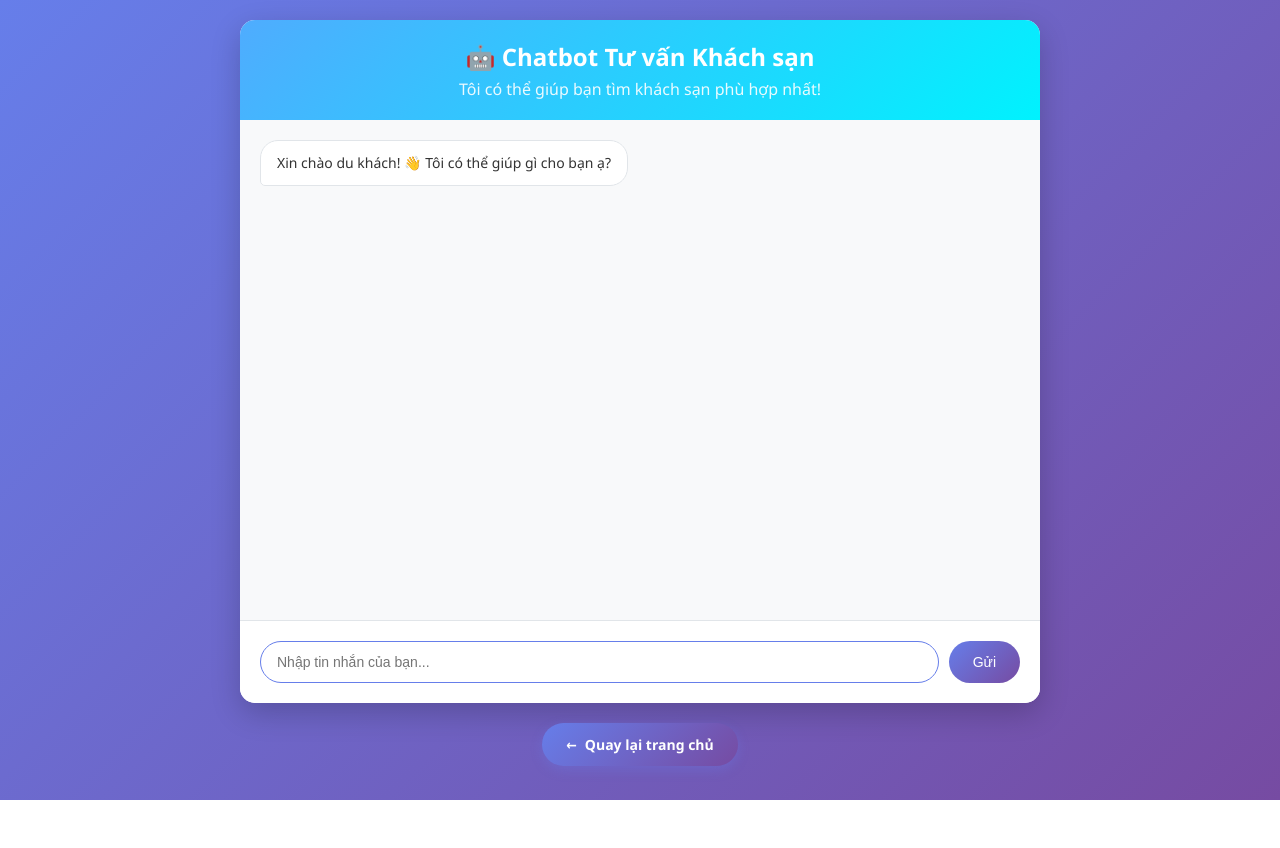
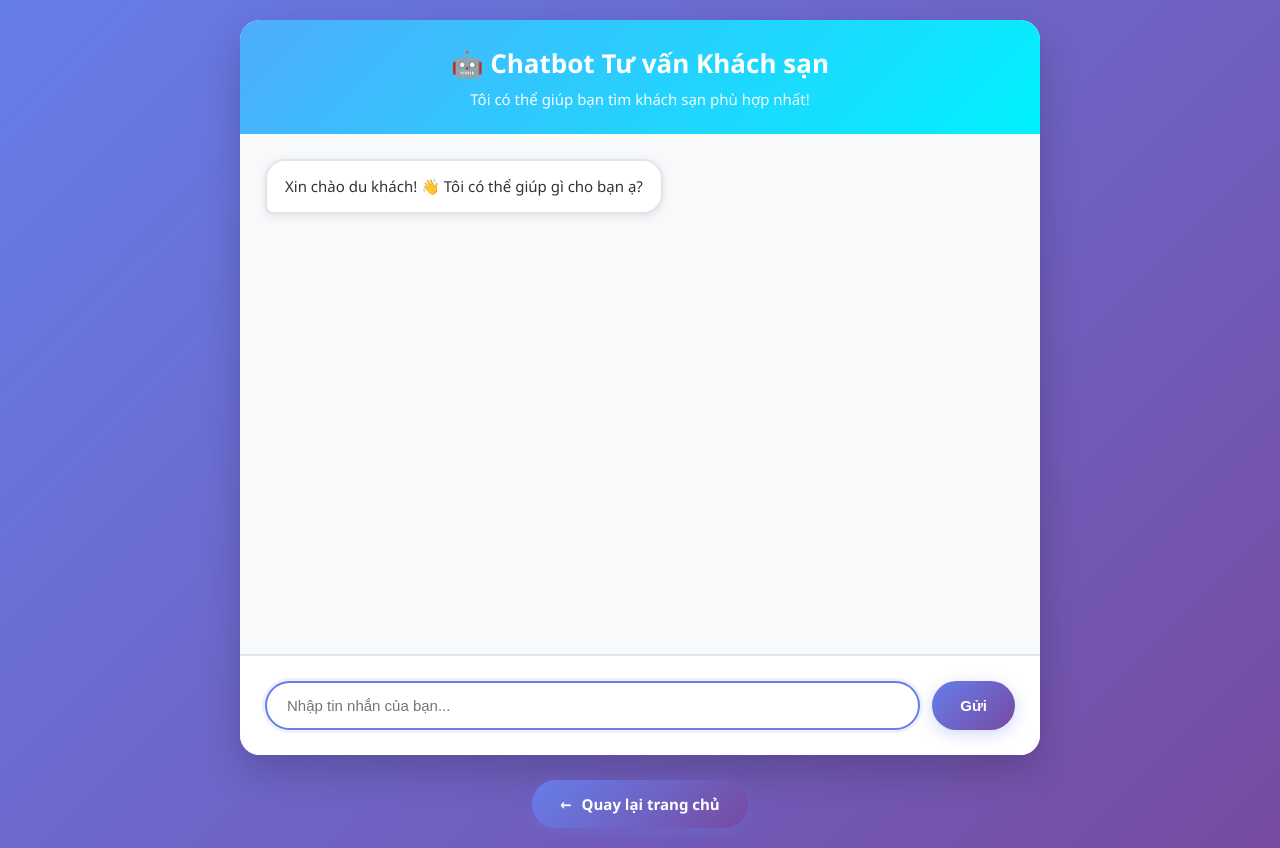
Before and after one commit to DoKhacThanhCong/Group-09-Hotel-recommendation, a Flask app: page /chatbot in a window 1280 px wide. Before the commit the page ends 800 px from the top, so only its background shows below. Run offline with Flask 3, Linux system fonts and the light colour scheme.

Commit message:
Update chatbot.html

```diff
--- a/templates/chatbot.html
+++ b/templates/chatbot.html
@@ -25,37 +25,39 @@
             max-width: 800px;
             width: 100%;
             background: white;
-            border-radius: 15px;
-            box-shadow: 0 10px 30px rgba(0,0,0,0.2);
+            border-radius: 20px;
+            box-shadow: 0 15px 40px rgba(0,0,0,0.2);
             overflow: hidden;
-            margin-bottom: 20px;
+            margin-bottom: 25px;
         }
 
         .chat-header {
             background: linear-gradient(135deg, #4facfe 0%, #00f2fe 100%);
             color: white;
-            padding: 20px;
+            padding: 25px;
             text-align: center;
         }
 
         .chat-header h1 {
-                font-size: 24px;
-                margin-bottom: 5px;
+            font-size: 26px;
+            margin-bottom: 8px;
+            font-weight: 700;
         }
 
         .chat-header p {
-                opacity: 0.9;
+            opacity: 0.95;
+            font-size: 15px;
         }
 
         .chat-messages {
-            height: 500px;
+            height: 520px;
             overflow-y: auto;
-            padding: 20px;
+            padding: 25px;
             background: #f8f9fa;
         }
 
         .message {
-            margin-bottom: 15px;
+            margin-bottom: 18px;
             display: flex;
             align-items: flex-start;
         }
@@ -69,123 +71,131 @@
         }
 
         .message-content {
-            max-width: 70%;
-            padding: 12px 16px;
-            border-radius: 18px;
-            font-size: 14px;
-            line-height: 1.4;
+            max-width: 75%;
+            padding: 14px 18px;
+            border-radius: 20px;
+            font-size: 15px;
+            line-height: 1.5;
         }
 
         .user .message-content {
             background: linear-gradient(135deg, #667eea 0%, #764ba2 100%);
             color: white;
-            border-bottom-right-radius: 5px;
+            border-bottom-right-radius: 8px;
         }
 
         .bot .message-content {
             background: white;
             color: #333;
-            border: 1px solid #e1e5e9;
-            border-bottom-left-radius: 5px;
+            border: 2px solid #e1e5e9;
+            border-bottom-left-radius: 8px;
+            box-shadow: 0 2px 8px rgba(0,0,0,0.1);
         }
 
         .chat-input-container {
-            padding: 20px;
+            padding: 25px;
             background: white;
-            border-top: 1px solid #e1e5e9;
+            border-top: 2px solid #e1e5e9;
         }
 
         .chat-input-form {
             display: flex;
-            gap: 10px;
+            gap: 12px;
         }
 
         .chat-input {
             flex: 1;
-            padding: 12px 16px;
-            border: 1px solid #ddd;
-            border-radius: 25px;
+            padding: 14px 20px;
+            border: 2px solid #ddd;
+            border-radius: 30px;
             outline: none;
-            font-size: 14px;
-            transition: border-color 0.3s;
+            font-size: 15px;
+            transition: all 0.3s ease;
         }
 
         .chat-input:focus {
             border-color: #667eea;
+            box-shadow: 0 0 0 3px rgba(102, 126, 234, 0.1);
         }
 
         .send-button {
-            padding: 12px 24px;
+            padding: 14px 28px;
             background: linear-gradient(135deg, #667eea 0%, #764ba2 100%);
             color: white;
             border: none;
-            border-radius: 25px;
+            border-radius: 30px;
             cursor: pointer;
-            font-size: 14px;
-            transition: transform 0.2s;
+            font-size: 15px;
+            font-weight: 600;
+            transition: all 0.3s ease;
+            box-shadow: 0 4px 15px rgba(102, 126, 234, 0.3);
         }
 
         .send-button:hover {
             transform: translateY(-2px);
+            box-shadow: 0 6px 20px rgba(102, 126, 234, 0.4);
         }
 
         .send-button:disabled {
             opacity: 0.6;
             cursor: not-allowed;
             transform: none;
+            box-shadow: none;
         }
 
         .typing-indicator {
             display: none;
-            padding: 12px 16px;
+            padding: 14px 18px;
             background: white;
-            border-radius: 18px;
-            border-bottom-left-radius: 5px;
+            border-radius: 20px;
+            border-bottom-left-radius: 8px;
             font-style: italic;
             color: #666;
+            border: 2px solid #e1e5e9;
         }
 
         .back-home-button {
             display: inline-flex;
             align-items: center;
-            gap: 8px;
+            gap: 10px;
             background: linear-gradient(135deg, #667eea 0%, #764ba2 100%);
             color: white;
-            padding: 12px 24px;
+            padding: 14px 28px;
             border: none;
-            border-radius: 25px;
+            border-radius: 30px;
             text-decoration: none;
             font-weight: 600;
-            font-size: 14px;
+            font-size: 15px;
             transition: all 0.3s ease;
-            box-shadow: 0 4px 12px rgba(102, 126, 234, 0.3);
+            box-shadow: 0 4px 15px rgba(102, 126, 234, 0.3);
         }
 
         .back-home-button:hover {
             transform: translateY(-2px);
-                box-shadow: 0 6px 16px rgba(102, 126, 234, 0.4);
+            box-shadow: 0 6px 20px rgba(102, 126, 234, 0.4);
         }
 
         .detail-link {
             display: inline-block;
             background: linear-gradient(135deg, #00b894 0%, #00a085 100%);
             color: white;
-            padding: 6px 12px;
-            border-radius: 15px;
+            padding: 8px 16px;
+            border-radius: 20px;
             text-decoration: none;
-            font-size: 12px;
+            font-size: 13px;
             font-weight: 600;
-            margin-top: 5px;
+            margin-top: 8px;
             transition: all 0.3s ease;
             cursor: pointer;
+            border: none;
         }
 
         .detail-link:hover {
-                transform: translateY(-1px);
-                box-shadow: 0 4px 8px rgba(0, 184, 148, 0.3);
+            transform: translateY(-2px);
+            box-shadow: 0 4px 12px rgba(0, 184, 148, 0.3);
         }
 
-        /* Modal styles */
+        /* Modal styles - LÀM RỘNG VÀ ĐẸP HƠN */
         .modal {
             display: none;
             position: fixed;
@@ -359,29 +449,41 @@
             hotelDetailContent.innerHTML = `
                 <div class="hotel-detail-header">
                     <h2>${hotelData.name}</h2>
-                        <div style="color: #f39c12; font-size: 16px;">
-                            ${'⭐'.repeat(Math.floor(hotelData.stars))} ${hotelData.stars} sao
+                    <div style="color: #f39c12; font-size: 20px; display: flex; align-items: center; gap: 10px;">
+                        ${'⭐'.repeat(Math.floor(hotelData.stars))}
+                        <span style="font-weight: 700;">${hotelData.stars} sao</span>
                     </div>
                 </div>
 
                 <div class="hotel-info-grid">
                     <div class="info-item">
                         <span style="font-weight: bold; color: #e74c3c;">💰</span>
-                            <span>${hotelData.price.toLocaleString()} VND/đêm</span>
+                        <div>
+                            <div style="font-weight: 700; color: #e74c3c; font-size: 18px;">${typeof hotelData.price === 'number' ? hotelData.price.toLocaleString() : hotelData.price} VND</div>
+                            <div style="font-size: 13px; color: #666;">/ đêm</div>
+                        </div>
                     </div>
                     <div class="info-item">
                         <span style="font-weight: bold; color: #27ae60;">⭐</span>
-                            <span>Đánh giá: ${hotelData.rating}/5</span>
+                        <div>
+                            <div style="font-weight: 700; color: #27ae60; font-size: 18px;">${hotelData.rating}/5</div>
+                            <div style="font-size: 13px; color: #666;">Đánh giá</div>
+                        </div>
                     </div>
                     <div class="info-item">
                         <span style="font-weight: bold; color: #3498db;">📍</span>
-                            <span>${hotelData.city}</span>
+                        <div>
+                            <div style="font-weight: 700; color: #3498db; font-size: 18px;">${hotelData.city}</div>
+                            <div style="font-size: 13px; color: #666;">Thành phố</div>
+                        </div>
                     </div>
                 </div>
 
                 ${features.length > 0 ? `
                     <div>
-                            <h4 style="margin-bottom: 10px;">🎯 Tiện ích</h4>
+                        <h4 style="margin-bottom: 18px; color: #2c3e50; display: flex; align-items: center; gap: 10px; font-size: 20px;">
+                            🎯 Tiện ích nổi bật
+                        </h4>
                         <div class="features-list">
                             ${features.map(feature => `<span class="feature-tag">${feature}</span>`).join('')}
                         </div>
@@ -389,9 +491,9 @@
                 ` : ''}
 
                 ${hotelData.review ? `
-                        <div style="margin-top: 20px;">
-                            <h4 style="margin-bottom: 10px;">📝 Đánh giá</h4>
-                            <p style="color: #666; line-height: 1.5;">${hotelData.review}</p>
+                    <div class="review-section">
+                        <h4>📝 Đánh giá từ khách hàng</h4>
+                        <p style="color: #555; line-height: 1.6; font-size: 15px;">${hotelData.review}</p>
                     </div>
                 ` : ''}
 
@@ -442,7 +544,7 @@
             // Xử lý các link xem chi tiết - chuyển thành nút mở modal
             formattedContent = formattedContent.replace(
                 /\[Xem chi tiết (.*?)\]\(\/hotel\/(.*?)\)/g,
-                '<span class="detail-link" data-hotel-index="$1">🔍 Xem chi tiết $1</span>'
+                '<button class="detail-link" data-hotel-name="$1">🔍 Xem chi tiết $1</button>'
             );
 
             contentDiv.innerHTML = formattedContent;
@@ -454,8 +556,8 @@
             setTimeout(() => {
                 const detailLinks = contentDiv.querySelectorAll('.detail-link');
                 detailLinks.forEach(link => {
-                    link.addEventListener('click', function () {
-                        const hotelName = this.getAttribute('data-hotel-index');
+                    link.addEventListener('click', function() {
+                        const hotelName = this.getAttribute('data-hotel-name');
                         const hotel = sessionData.currentHotels.find(h => h.name === hotelName);
                         if (hotel) {
                             showHotelModal(hotel);
@@ -511,7 +613,7 @@
                     sessionData = {
                         stage: data.stage || sessionData.stage,
                         preferences: data.preferences || sessionData.preferences,
-                        currentHotels: data.hotels || sessionData.currentHotels
+                        currentHotels: data.hotels || data.currentHotels || sessionData.currentHotels
                     };
 
                     // Hiệu ứng delay để tạo cảm giác "đang suy nghĩ"
```
Also changed, not shown: other parts of templates/chatbot.html (+116 -36 lines). Lines whose indentation alone changed are shown as unchanged.
